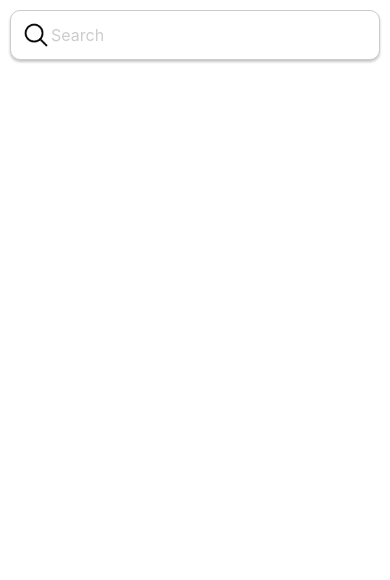
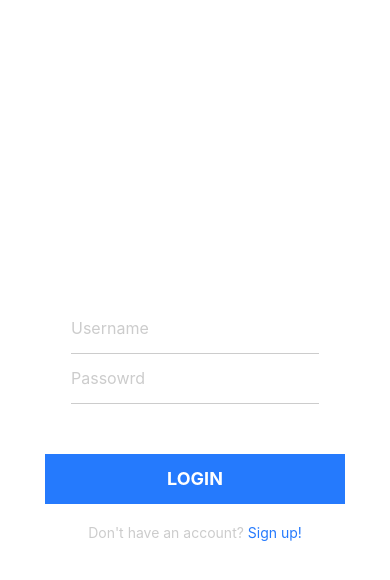
Before and after one commit to islammhasan/contacts, a React Native app: screen / in a window 390 px wide. Shown: the top 580 px of the page. Built offline with nearby package versions, Linux system fonts and the light colour scheme.

Commit message:
Login screen initial phase implementation

```diff
--- a/App.js
+++ b/App.js
@@ -1,8 +1,8 @@
 import React from 'react';
-import {Home} from './src/screens/Home';
+import {Home, Login} from './src/screens/';
 
 const App = () => {
-  return <Home />;
+  return <Login />;
 };
 
 export default App;
--- a/src/components/PrimaryButton/index.js
+++ b/src/components/PrimaryButton/index.js
@@ -19,12 +19,11 @@ export const PrimaryButton = props => {
 
 const styles = StyleSheet.create({
   container: {
-    marginHorizontal: 30,
+    width: 300,
     height: 50,
     backgroundColor: colors.blue,
     justifyContent: 'center',
     alignItems: 'center',
-    borderRadius: 3,
     paddingHorizontal: 20,
   },
   titleStyle: {
--- /dev/null
+++ b/src/screens/Login/index.js
@@ -0,0 +1,40 @@
+import React, {useState} from 'react';
+import {ScrollView, Text, TouchableOpacity, View} from 'react-native';
+import {Container, PrimaryButton, PrimaryInput} from '../../components';
+import {strings} from '../../strings';
+import {styles} from './styles';
+
+export const Login = () => {
+  const [username, setUsername] = useState('');
+  const [password, setPassword] = useState('');
+  return (
+    <Container>
+      <ScrollView contentContainerStyle={styles.scrollViewStyle}>
+        <PrimaryInput
+          onChangeText={username => setUsername(username)}
+          placeholder={strings.username}
+        />
+        <PrimaryInput
+          onChangeText={password => setPassword(password)}
+          placeholder={strings.password}
+        />
+        <PrimaryButton
+          onPress={() => alert('Login pressed!')}
+          style={styles.btnStyle}
+          title={strings.login.toUpperCase()}
+        />
+        <TouchableOpacity
+          style={styles.signupContainer}
+          onPress={() => alert('Sign up pressed!')}
+          activeOpacity={0.8}>
+          <Text numberOfLines={1} style={styles.noAccTxt}>
+            {strings.noAccTxt + ' '}
+            <Text numberOfLines={1} style={styles.signupTxt}>
+              {strings.signupTxt}
+            </Text>
+          </Text>
+        </TouchableOpacity>
+      </ScrollView>
+    </Container>
+  );
+};
--- /dev/null
+++ b/src/screens/Login/styles.js
@@ -0,0 +1,22 @@
+import {StyleSheet} from 'react-native';
+import {colors} from '../../assets';
+
+export const styles = StyleSheet.create({
+  scrollViewStyle: {
+    flex: 1,
+    justifyContent: 'center',
+    alignItems: 'center',
+  },
+  btnStyle: {
+    marginTop: 50,
+  },
+  signupContainer: {
+    marginTop: 20,
+  },
+  noAccTxt: {
+    color: colors.gray,
+  },
+  signupTxt: {
+    color: colors.blue,
+  },
+});
--- a/src/screens/index.js
+++ b/src/screens/index.js
@@ -0,0 +1,2 @@
+export * from './Home';
+export * from './Login';
--- a/src/strings/index.js
+++ b/src/strings/index.js
@@ -3,4 +3,9 @@ export const strings = {
   defaultNumber: '01234567890',
   defaultPlaceholder: 'Default Placeholder',
   defaultTitle: 'Default Title',
+  noAccTxt: "Don't have an account?",
+  signupTxt: 'Sign up!',
+  username: 'Username',
+  password: 'Passowrd',
+  login: 'Login',
 };
```
